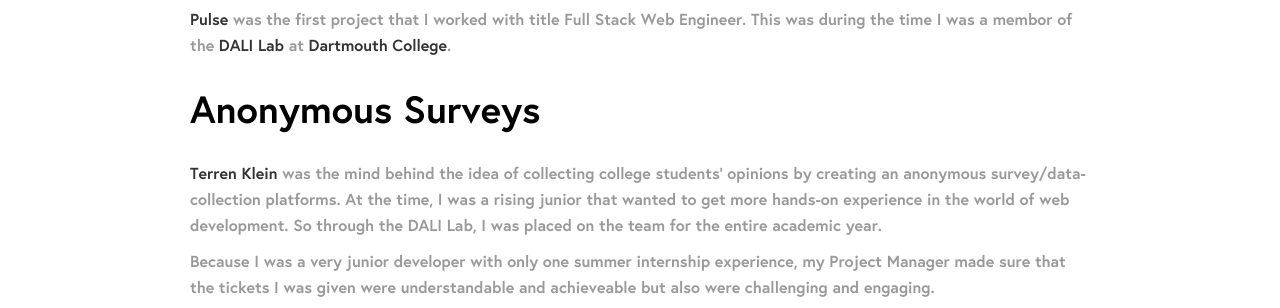
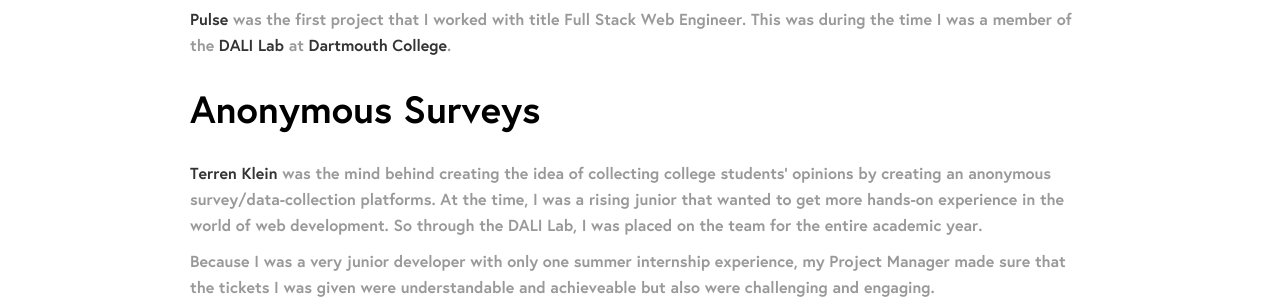
Before and after one commit to ijemmao/ijemmao.me, a Gatsby site: page /projects/college-pulse in a window 1280 px wide. Shown: the part 492-800 px from the top of the page. Built offline with nearby package versions, Linux system fonts and the light colour scheme; Gatsby itself is replaced by a stand-in of ours.

Commit message:
Fix membor typo

```diff
--- a/src/projects/college-pulse.md
+++ b/src/projects/college-pulse.md
@@ -12,12 +12,12 @@ title: "College Pulse"
 
 [Pulse](https://collegepulse.com/) was the first project that
 I worked with title Full Stack Web Engineer. This was during
-the time I was a membor of the [DALI Lab](https://dali.dartmouth.edu)
+the time I was a member of the [DALI Lab](https://dali.dartmouth.edu)
 at [Dartmouth College](https://dartmouth.edu).
 
 ## Anonymous Surveys
 [Terren Klein](https://www.linkedin.com/in/terrenklein/) was the
-mind behind the idea of collecting college students' opinions
+mind behind creating the idea of collecting college students' opinions
 by creating an anonymous survey/data-collection platforms. At the
 time, I was a rising junior that wanted to get more hands-on
 experience in the world of web development. So through the DALI
```
